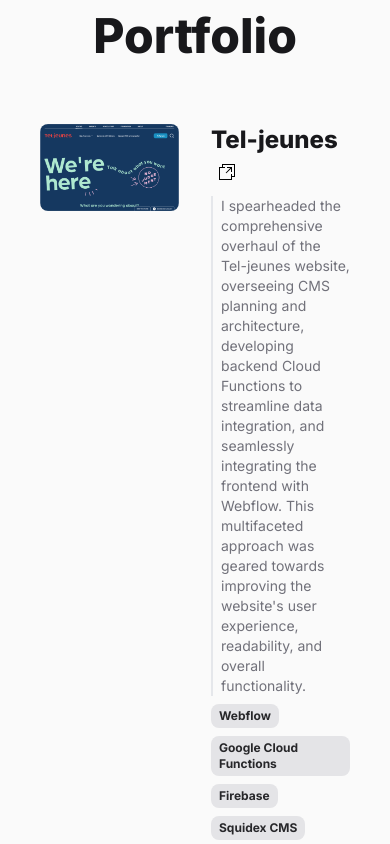
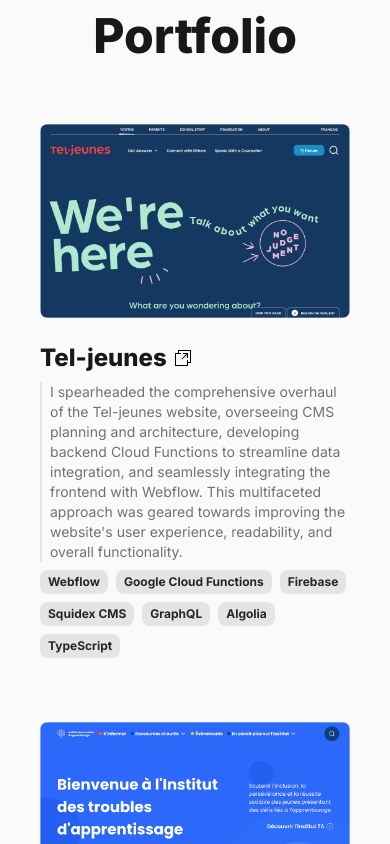
Before and after one commit to patshannon/resume, a Next.js app: page / in a window 390 px wide. Shown: the part 2600-3444 px from the top of the page. Built offline with nearby package versions, Linux system fonts and the light colour scheme.

Commit message:
responsiveness adjustments

```diff
--- a/components/projectCard.js
+++ b/components/projectCard.js
@@ -2,7 +2,7 @@
 
 export default function ProjectCard({data, index}) {
   return (
-    <div className={`flex ${index%2==0?'flex-row':'flex-row-reverse'} mb-12 gap-8`}>
+    <div className={`flex flex-col ${index%2==0?'md:flex-row':'md:flex-row-reverse'} mb-16 md:mb-10 gap-6 md:gap-8`}>
       <div className="w-full relative">
         <Image className="w-full rounded-lg" src={data.image} width={1000} height={625}/>
         </div>
```
